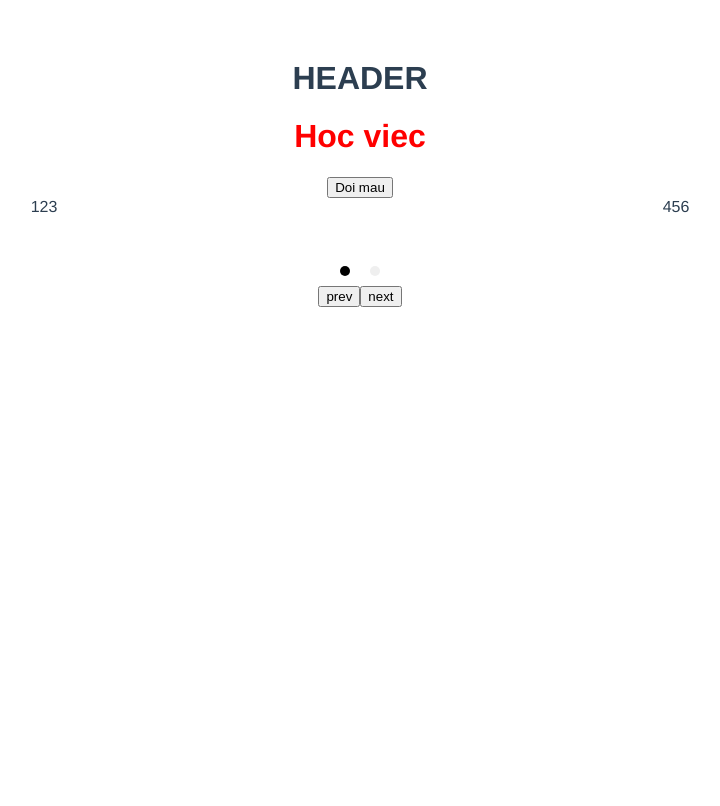
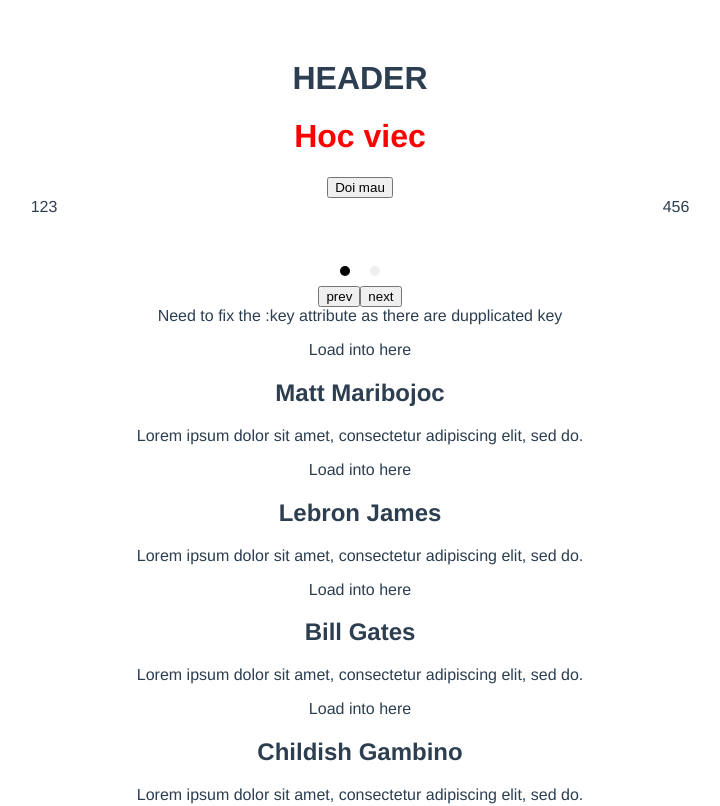
Before and after one commit to thanhdat1902/food_vuejs, a Vue app: page / in a window 1280 px wide. Shown: the top 806 px of the page, without its empty margins (280-1000 px from the left). Built offline with nearby package versions, Linux system fonts and the light colour scheme.

Commit message:
inifinity list
- Use Vue composition API, please note this if you can't run if build the proj
- ListComponent, PostComponent added, the former contains the latter
- Scripts section added, used to contains javascript or others type of script

```diff
--- a/package.json
+++ b/package.json
@@ -8,8 +8,9 @@
     "lint": "vue-cli-service lint"
   },
   "dependencies": {
-    "core-js": "^3.6.5",
-    "vue": "^2.6.11",
+    "@vue/composition-api": "^1.0.0-rc.5",
+    "core-js": "^3.9.1",
+    "vue": "^2.6.12",
     "vue-carousel": "^0.18.0"
   },
   "devDependencies": {
--- a/src/App.vue
+++ b/src/App.vue
@@ -3,6 +3,7 @@
     <Header />
     <HelloWorld msg="Hoc viec"/>
     <ItemCarousel/>
+    <ListComponent/>
   </div>
 
 </template>
@@ -11,12 +12,14 @@
 import HelloWorld from './components/HelloWorld.vue'
 import Header from './components/Header'
 import ItemCarousel from './components/Carousel'
+import ListComponent from "./components/ListComponent"
 export default {
   name: 'App',
   components: {
     HelloWorld,
     Header,
-    ItemCarousel
+    ItemCarousel,
+    ListComponent
   }
 }
 </script>
--- /dev/null
+++ b/src/components/ListComponent.vue
@@ -0,0 +1,49 @@
+<template>
+    <div class="scrolling-component" ref="scrollComponent">
+        Need to fix the :key attribute as there are dupplicated key
+        <PostComponent v-for="post in posts"
+        :post="post" :key="post"/>
+    </div>
+</template>
+
+
+
+<script>
+import getPosts from "../scripts/postLoader.js"
+import {ref, onMounted, onUnmounted} from "@vue/composition-api"
+import PostComponent from './PostComponent.vue'
+
+export default {
+    components: { PostComponent },
+    name: "ListComponent",
+    setup() {
+        const posts = ref(getPosts(10))
+		const scrollComponent = ref(null)
+
+        const loadMorePosts = () => {
+			let newPosts = getPosts(10)
+			console.log(newPosts)
+			posts.value.push(...newPosts)
+		}
+
+        const handleScroll = () => {
+			let element = scrollComponent.value
+			if ( element.getBoundingClientRect().bottom < window.innerHeight ) {
+				loadMorePosts()
+			}
+		}
+
+        onMounted(() => {
+			window.addEventListener("scroll", handleScroll)
+		})
+
+		onUnmounted(() => {
+			window.removeEventListener("scroll", handleScroll)
+		})
+        return {
+			posts,
+			scrollComponent
+		}
+    }
+}
+</script>
--- /dev/null
+++ b/src/components/PostComponent.vue
@@ -0,0 +1,18 @@
+<template>
+    <div class="post">
+        <p>Load into here</p>
+        <h2> {{post.author}} </h2>
+        <p> {{post.content}} </p>
+    </div>
+</template>
+
+<script>
+export default {
+    name: "PostComponent",
+    props: ["post"]
+}
+</script>
+
+<style scoped>
+
+</style>
--- /dev/null
+++ b/src/scripts/postLoader.js
@@ -0,0 +1,19 @@
+var names = ['Matt Maribojoc', 'Lebron James', 'Bill Gates', 'Childish Gambino'] // used to generate posts for this tutorial
+
+const getPosts = (number) => {
+	// generate a number of posts
+	// in a real setting, this would be a database call or algorithm
+
+	let ret = []
+
+	for (var i = 0; i < number; i++) {
+		ret.push({
+			author: names[i % names.length],
+			content: 'Lorem ipsum dolor sit amet, consectetur adipiscing elit, sed do.'
+		})
+	}
+
+	return ret
+}
+
+export default getPosts
```
Also changed, not shown: src/main.js (+7 -0 lines), 1 other file (tests, documents, lock files or other folders).
